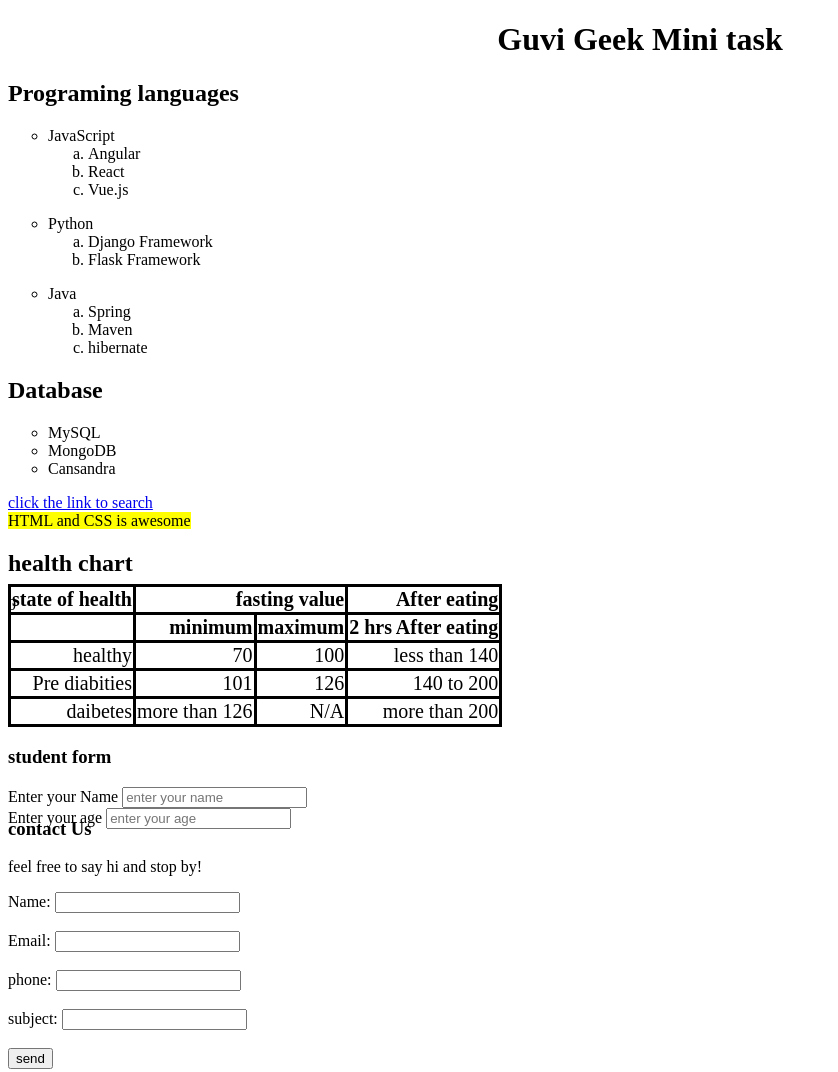
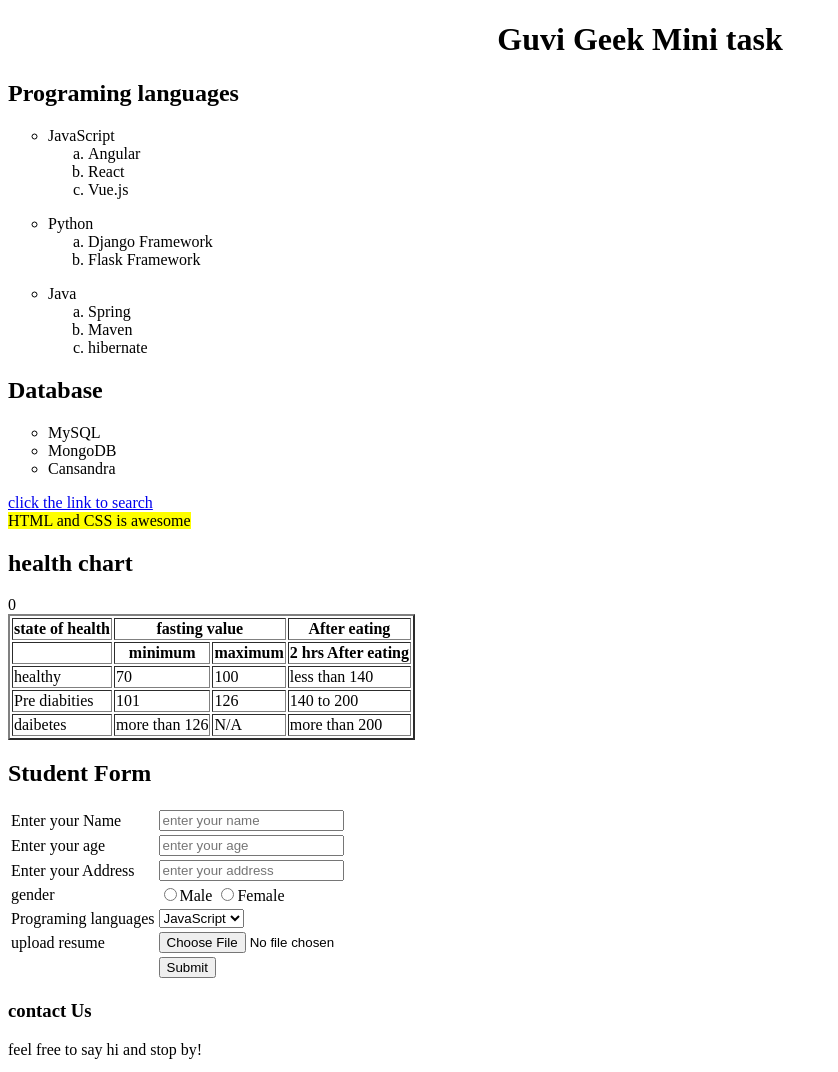
Before and after one commit to Meenajayaraj/mini-task-html, a plain HTML site: page index.html in a window 1280 px wide. Shown: the top 1072 px of the page, without its empty margins (0-838 px from the left). Drawn offline with Linux system fonts and the light colour scheme.

Commit message:
mini task

```diff
--- a/index.html
+++ b/index.html
@@ -1,29 +1,16 @@
 <!DOCTYPE html>
 <html lang="en">
+
 <head>
     <meta charset="UTF-8">
     <meta name="viewport" content="width=device-width, initial-scale=1.0">
     <title>contact us</title>
     <link rel="shortcut icon" href="favicon.ico" type="image/x-icon">
-   <style>h1 {text-align: center;}</style>
-
-<style>
-    table,th,td {
-        border:3px solid black;
-        border-collapse: collapse;
-    }
-</style>
-<style>
-    table {
-        font-size:20px;
-        text-align:right;
-        margin-top:-30px;
-        }
-
-</style>
 </head>
 <body>
+    <center>
     <h1>Guvi Geek Mini task</h1>
+    </center>
     <div>
         <h2>Programing languages</h2>
         <ul style="list-style-type:circle">
@@ -63,7 +50,7 @@
     <mark>HTML and CSS is awesome</mark>
     <br>
     <div>
-        <table>
+        <table border="2">
             <h2>health chart</h2>
             <tr>
                 <th>state of health</th>
@@ -71,7 +58,7 @@
                 <th>After eating</th>
             </tr>
             <tr>
-                <th>  </th>
+                <th> </th>
                 <th>minimum</th>
                 <th>maximum</th>
                 <th>2 hrs After eating</th>
@@ -97,29 +84,51 @@
             </tr>
         </table>
     </div>
-    <div>
+    <table>
         <form>
-            <table>
-          <h3>student form</h3>
-          <div>
-          <label for="name">Enter your Name</label>
-<input type="text" placeholder="enter your name" id="name">
-<br>
- </div>
-<div>
-<label for="age">Enter your age</label>
-<input type="number" placeholder="enter your age" id="age">
-<br>
-</div>
+            <h2>Student Form</h2>
+                <tr>
+                    <td> Enter your Name</td>
+                    <td><input type="text" placeholder="enter your name" id="name"></td>
+                </tr>
+                <tr>
+                    <td>Enter your age</td>
+                    <td><input type="number" placeholder="enter your age" id="age"></td>
+                    </tr>
+                    <tr>
+                    <td>Enter your Address</td>
+                    <td><input type="text" placeholder="enter your address" id="address"></td>
+                    </tr>
+                    <td> gender</td>
+                    <td><input type="radio" name="gender">Male
+                        <input type="radio" name="gender">Female
+                    </td>
+                    <tr>
+                        <td>Programing languages</td>
+                        <td>
+                            <select>
+                                <option>JavaScript</option>
+                                <option>Python</option>
+                                <option>Java</option>
+                            </select>
+                        </td>
+                    </tr>
+                    <tr>
+                    <td>upload resume</td>
+                    <td><input type = "file"></td>
+                    </tr>
+                  <tr>
+                   <td> </td> <td><input type="submit"></td>
+                    </tr>
+        </form>
         </table>
-</form>
         <div>
             <form>
                 <h3>contact Us</h3>
                 <p>feel free to say hi and stop by!</p>
                 <div>
-                <label for="Name" >Name:</label>
-                <input type ="text" id = "name"/>
+                    <label for="Name">Name:</label>
+                    <input type="text" id="name" />
                 </div>
                 <br>
                 <div>
@@ -129,20 +138,20 @@
                 <br>
                 <div>
                     <label for="contact number">phone:</label>
-                <input type ="tel" name ="phone" id="number"/>
+                    <input type="tel" name="phone" id="number" />
                 </div>
                 <br>
                 <div>
                     <label for="subject">subject:</label>
-                <input type ="text" id="subject"/>
+                    <input type="text" id="subject" />
                 </div>
                 <br>
                 <div>
-                <input type="submit" value="send"/>
+                    <input type="submit" value="send" />
                 </div>
 
             </form>
         </div>
+</body>
 
-</body>
 </html>
```
Lines whose indentation alone changed are shown as unchanged.
